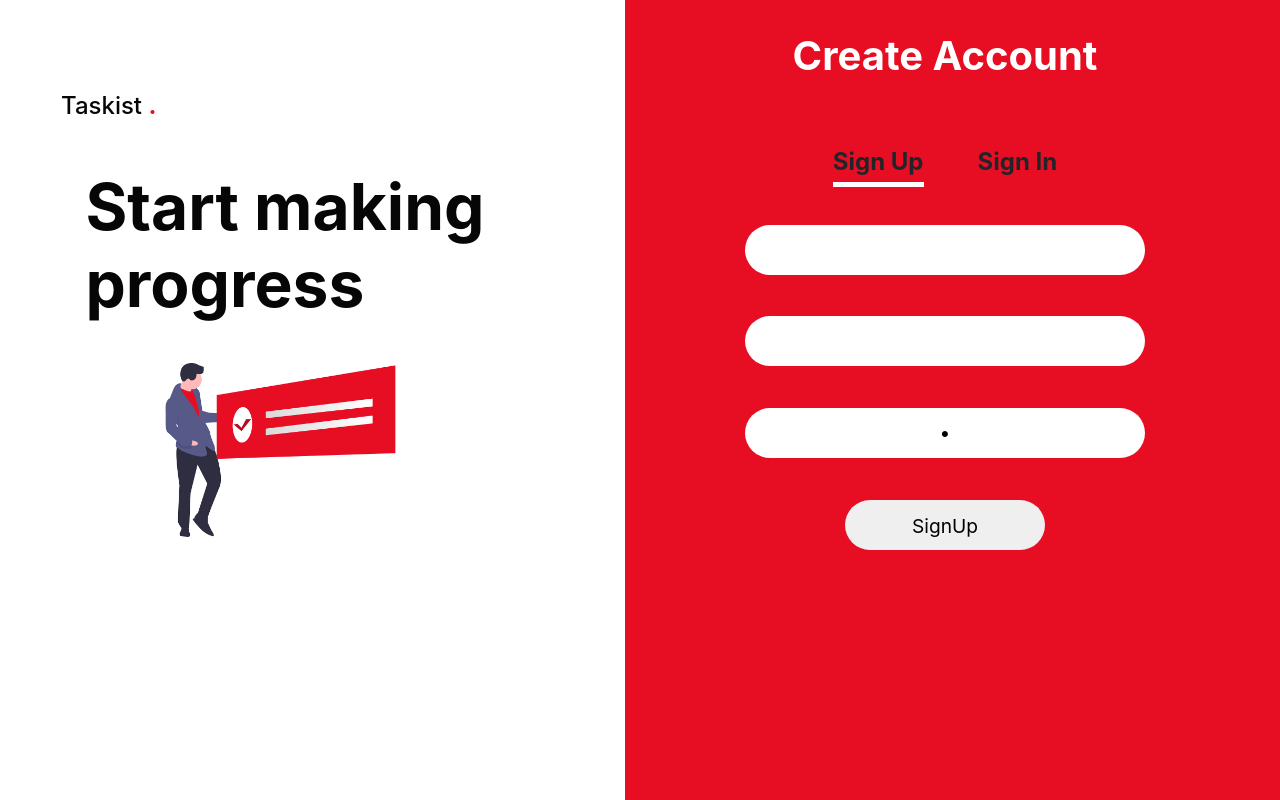
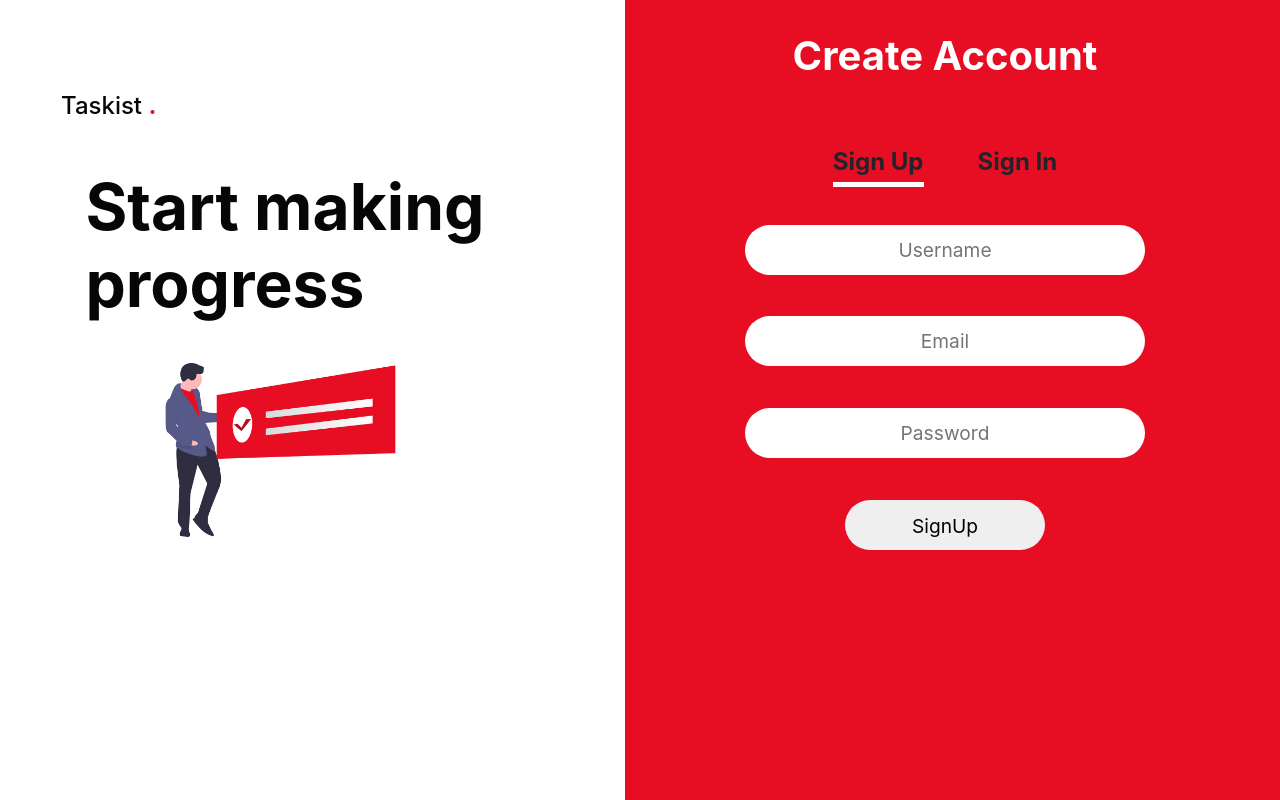
Before and after one commit to Gokul-ramalingam/Taskist, an Angular app: page /main in a window 1280 px wide. Built offline with nearby package versions, Linux system fonts and the light colour scheme.

Commit message:
Update in service

```diff
--- a/src/app/user.service.ts
+++ b/src/app/user.service.ts
@@ -1,15 +1,21 @@
 import { Injectable } from '@angular/core';
 import { User } from './User'
+import { HttpClient, HttpHeaders } from '@angular/common/http'
+import { environment } from '../environments/environment';
 
 @Injectable()
 export class UserService {
 
-  constructor() { }
+  constructor(private http : HttpClient) { }
 
   selectedUser:User = {
-    username:' ',
-    email:' ',
-    password:' '
+    username:'',
+    email:'',
+    password:''
+  }
+
+  postUser(user:User){
+    return this.http.post(environment.apiBaseUrl+'/register',user);
   }
 
 }
```
